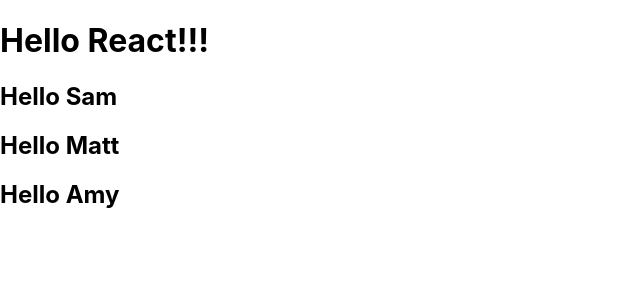
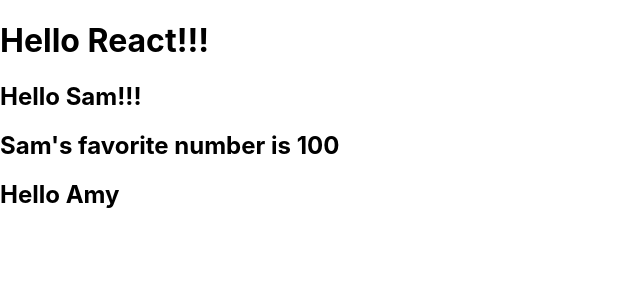
Before and after one commit to PaugelS20/week5app, a React (Create React App) app: page / in a window 1280 px wide. Shown: the top 300 px of the page, without its empty margins (0-640 px from the left). Built offline with nearby package versions, Linux system fonts and the light colour scheme.

Commit message:
Added name prop and number prop
app.js now has name and number props

```diff
--- a/src/App.js
+++ b/src/App.js
@@ -3,7 +3,7 @@
 
 const App = () => {
   return (
-   <Greeting/>
+   <Greeting name="Sam" favoriteNumber={100}/>
   );
 }
 
--- a/src/Greeting.js
+++ b/src/Greeting.js
@@ -1,20 +1,20 @@
 import React from 'react'
 
-export const Greeting = () => {
+export const Greeting = ({ name, favoriteNumber }) => {
   return (
     <>
     <h1>
         Hello React!!!
     </h1>
     <h2>
-        Hello Sam
+        Hello {name}!!!
     </h2>
     <h2>
-        Hello Matt
+        {name}'s favorite number is {favoriteNumber}
     </h2>
     <h2>
         Hello Amy
     </h2>
     </>
-  )
-}
+  );
+};
```
